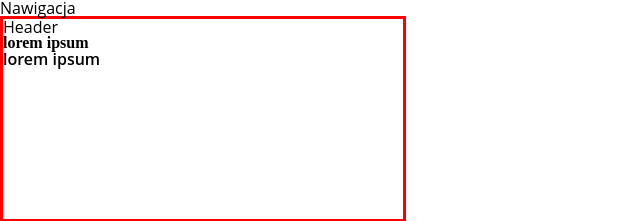
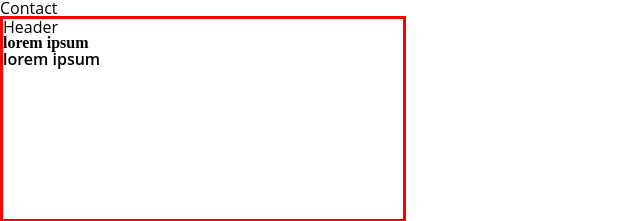
Before and after one commit to jbwisniewski/CL_Portfolio_Oddam_w_dobre_rece, a React (Create React App) app: page /#/ in a window 1280 px wide. Shown: the top 221 px of the page, without its empty margins (0-640 px from the left). Built offline with nearby package versions, Linux system fonts and the light colour scheme; what webfontloader would draw is missing.

Commit message:
Poprawiony routing, dodany link contact

```diff
--- a/src/components/Home.js
+++ /dev/null
@@ -1,24 +0,0 @@
-import React from "react";
-import HomeHeader from "./Home/HomeHeader";
-import HomeMainSection from "./Home/HomeMainSection";
-import HomeThreeCols from "./Home/HomeThreeCols";
-import HomeFourSteps from "./Home/HomeFourSteps";
-import HomeWhoIs from "./Home/HomeWhoIs";
-import HomeWhoWeHelp from "./Home/HomeWhoWeHelp";
-import HomeContact from "./Home/HomeContact";
-import HomeFooter from "./Home/HomeFooter";
-
-export default function Home() {
-  return (
-    <>
-      <HomeHeader />
-      <HomeMainSection />
-      <HomeThreeCols />
-      <HomeFourSteps />
-      <HomeWhoIs />
-      <HomeWhoWeHelp />
-      <HomeContact />
-      <HomeFooter />
-    </>
-  );
-}
--- /dev/null
+++ b/src/components/Home/Home.js
@@ -0,0 +1,24 @@
+import React from "react";
+import HomeHeader from "./HomeHeader";
+import HomeMainSection from "./HomeMainSection";
+import HomeThreeCols from "./HomeThreeCols";
+import HomeFourSteps from "./HomeFourSteps";
+import HomeWhoIs from "./HomeWhoIs";
+import HomeWhoWeHelp from "./HomeWhoWeHelp";
+import HomeContact from "./HomeContact";
+import HomeFooter from "./HomeFooter";
+
+export default function Home() {
+  return (
+    <>
+      <HomeHeader />
+      <HomeMainSection />
+      <HomeThreeCols />
+      <HomeFourSteps />
+      <HomeWhoIs />
+      <HomeWhoWeHelp />
+      <HomeContact />
+      <HomeFooter />
+    </>
+  );
+}
--- a/src/components/Home/HomeContact.js
+++ b/src/components/Home/HomeContact.js
@@ -2,7 +2,7 @@ import React from 'react'
 
 export default function HomeContact() {
     return (
-        <div className='main-container'>
+        <div className='main-container' id='contact'>
             Contact
         </div>
     )
--- /dev/null
+++ b/src/components/Home/index.js
@@ -0,0 +1,2 @@
+import Home from './Home';
+export default Home;
--- a/src/components/Navigation.js
+++ b/src/components/Navigation.js
@@ -1,5 +1,10 @@
 import React from "react";
+import {Link} from "react-scroll";
 
 export default function Navigation() {
-  return <div>Nawigacja</div>;
+  return (
+    <>
+      <Link to='contact'>Contact</Link>
+    </>
+  )
 }
```
Also changed, not shown: 1 other file (tests, documents, lock files or other folders).
